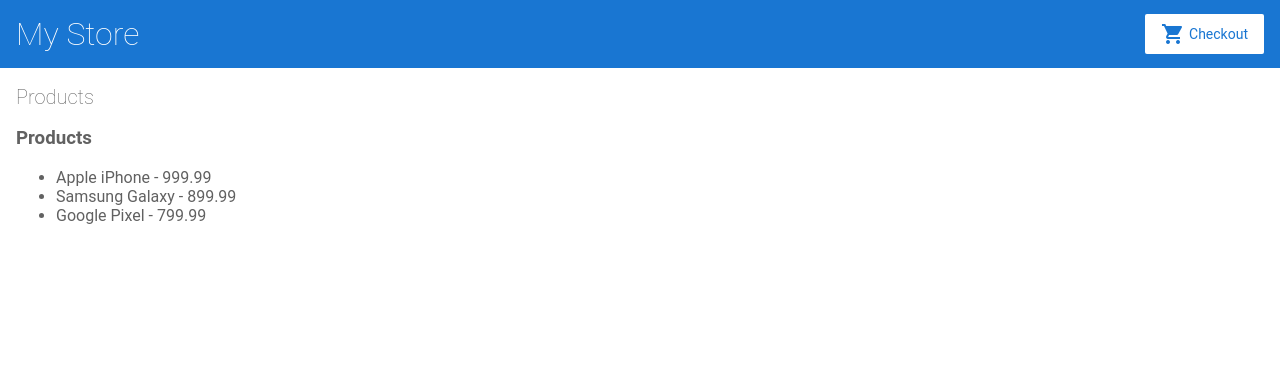
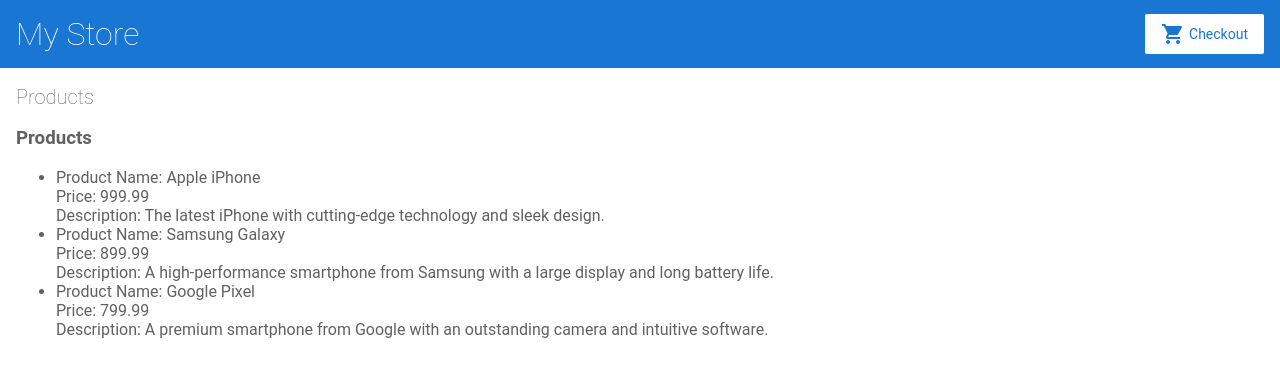
Before and after one commit to muhanad230123/angular-vfruav-4yfwsf, an Angular app: page / in a window 1280 px wide. Shown: the top 376 px of the page. Built offline with nearby package versions, Linux system fonts and the light colour scheme.

Commit message:
Listing all product details

```diff
--- a/src/app/product-list/product-list.component.html
+++ b/src/app/product-list/product-list.component.html
@@ -2,7 +2,9 @@
 <h3>Products</h3>
 <ul>
   <li *ngFor="let product of products">
-    {{ product.product_name }} - {{ product.price }}
+    Product Name: {{ product.product_name }} <br>
+    Price: {{ product.price }} <br>
+    Description: {{ product.description }}
   </li>
 </ul>
 
```
